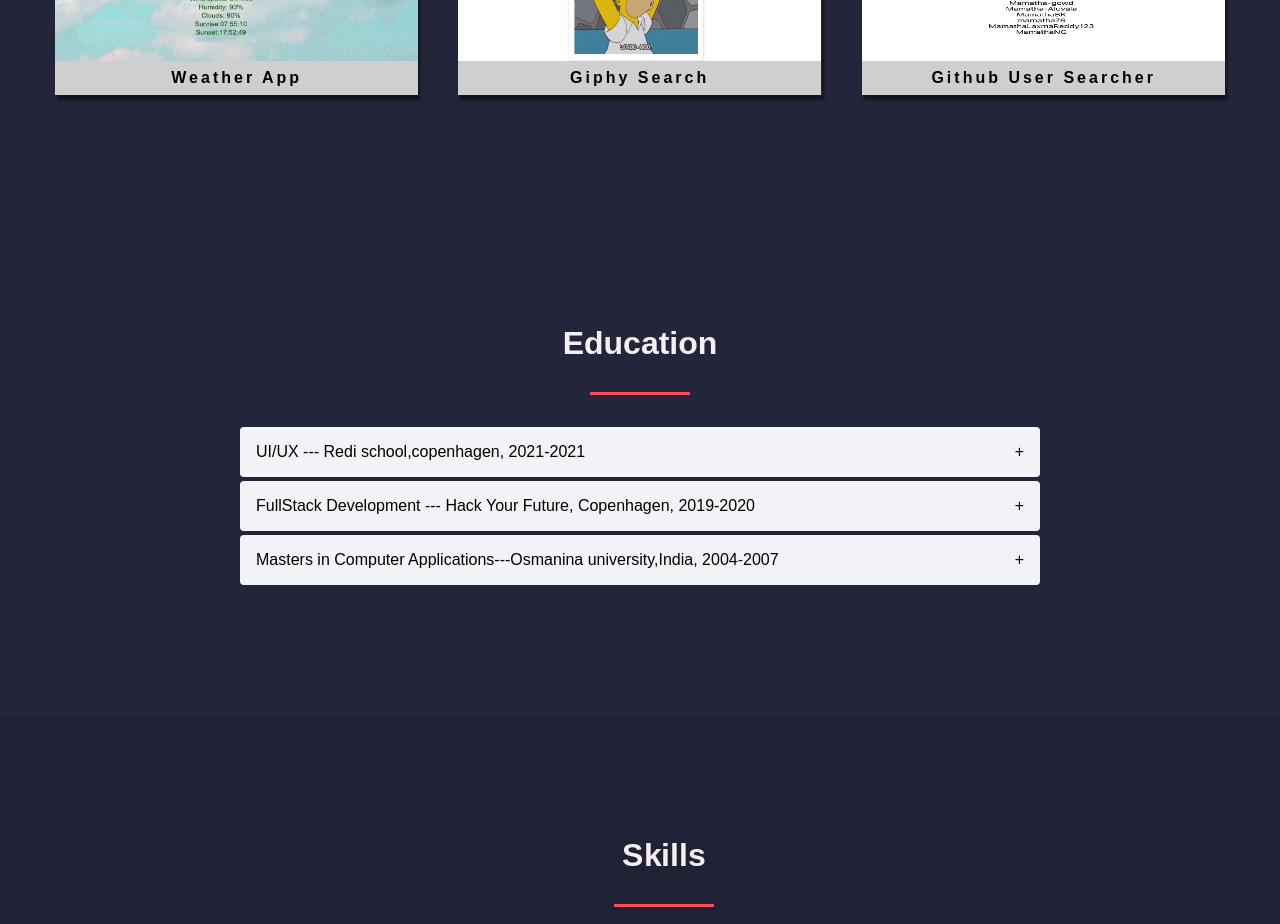
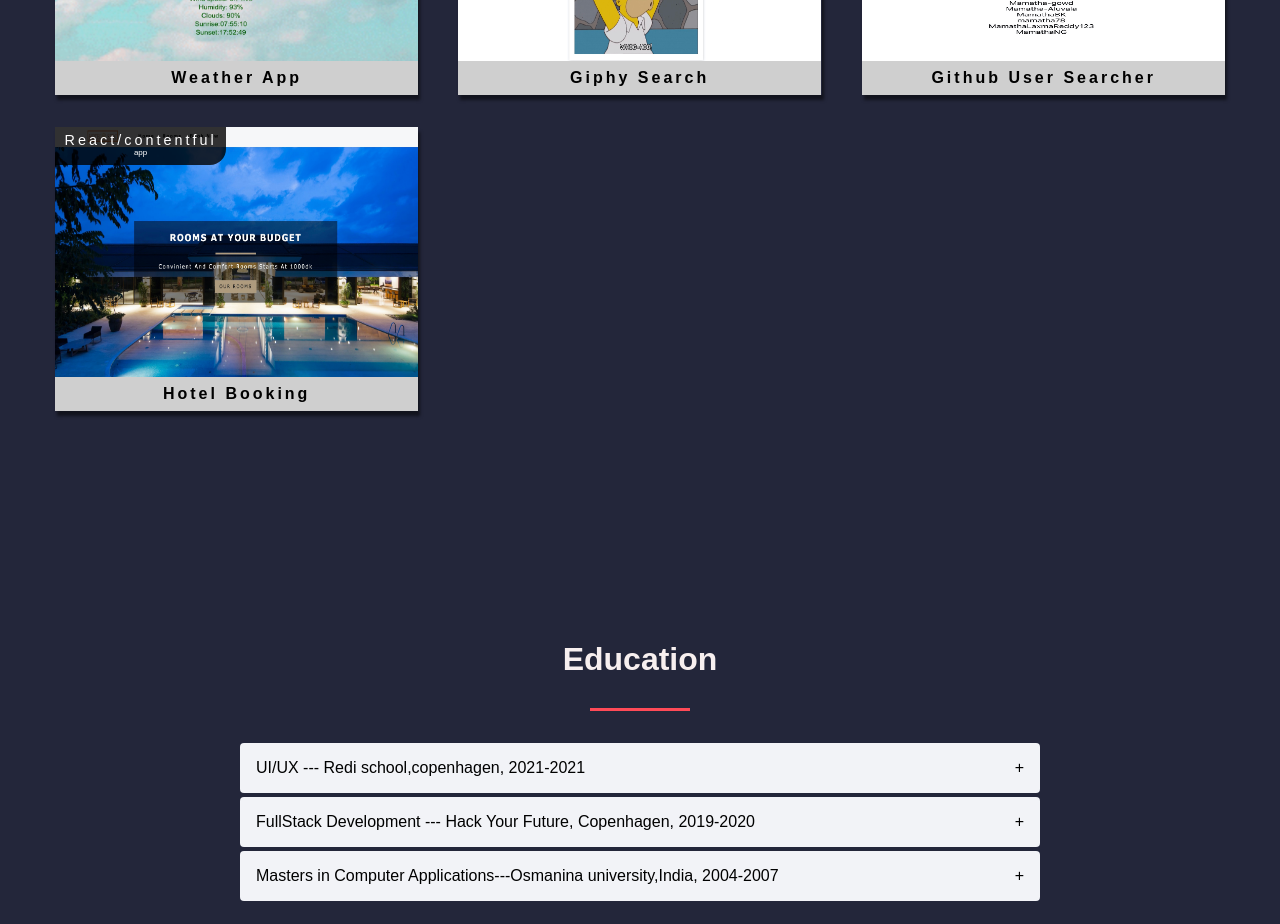
Before and after one commit to mamathamereddy/Portfolio, a React (Create React App) app: page / in a window 1280 px wide. Shown: the part 4200-5124 px from the top of the page. Built offline with nearby package versions, Linux system fonts and the light colour scheme.

Commit message:
adding hotel project

```diff
--- a/src/data/Projects.js
+++ b/src/data/Projects.js
@@ -1,4 +1,4 @@
-//import hotel from "../images/hotel.png";
+import hotel from "../images/hotel.png";
 import weather from "../images/weather.png";
 //import meal from "../images/mealsharing.jpg";
 import fastestpresser from "../images/fastestpresser.jpg";
@@ -59,14 +59,14 @@ const projects = [
     deployedUrl: "https://user-searcher-github.netlify.app",
   },
 
-  // {
-  //   id: 4,
-  //   name: "Hotel Booking",
-  //   image: hotel,
-  //   type: "MERN Stack",
-  //   githubUrl: "https://github.com/mamathamereddy/HotelBooking-Client",
-  //   deployedUrl: "https://hotel-bookingapp.netlify.app/",
-  // },
+  {
+    id: 4,
+    name: "Hotel Booking",
+    image: hotel,
+    type: "React/contentful",
+    githubUrl: "https://github.com/mamathamereddy/resort-app",
+    deployedUrl: "https://resort-contentful-app.netlify.app/",
+  },
   // {
   //   id: 5,
   //   name: "Meal sharing",
```
